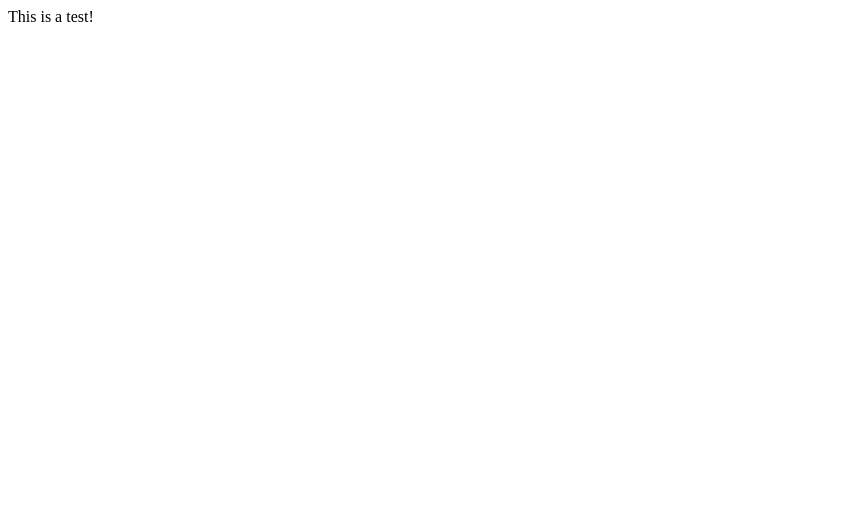
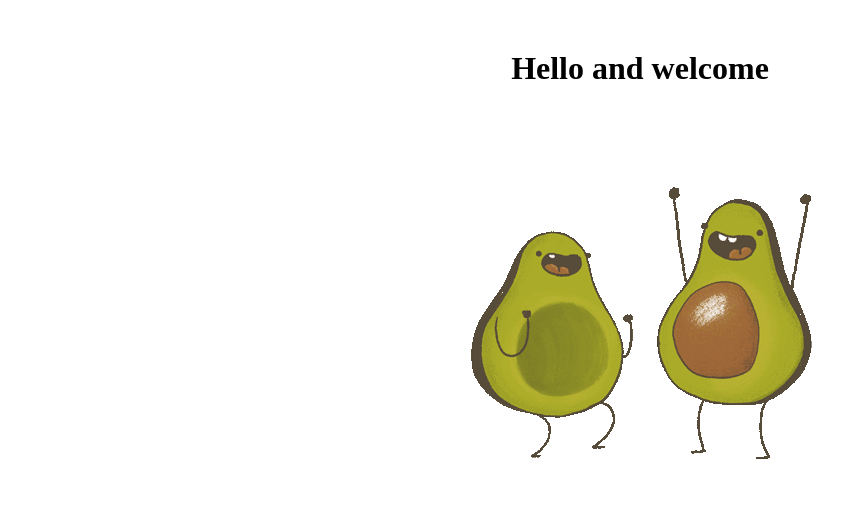
Before and after one commit to paul2echo/paul2echo.github.io, a plain HTML site: page index.html in a window 1280 px wide. Shown: the whole page, without its empty margins (0-867 px from the left). Drawn offline with Linux system fonts and the light colour scheme.

Commit message:
avo dance

```diff
--- a/index.html
+++ b/index.html
@@ -2,8 +2,10 @@
 <html>
 <head>
   <title>paul2echo</title>
+  <style>body { margin: 50px auto; text-align:center; }</style>
 </head>
 <body>
-This is a test!
+<div><h1>Hello and welcome</h1></div>
+<div><img src='img/avo-dance.gif'/></div>
 </body>
 </html>
```
Also changed, not shown: img/avo-dance.gif (added).
